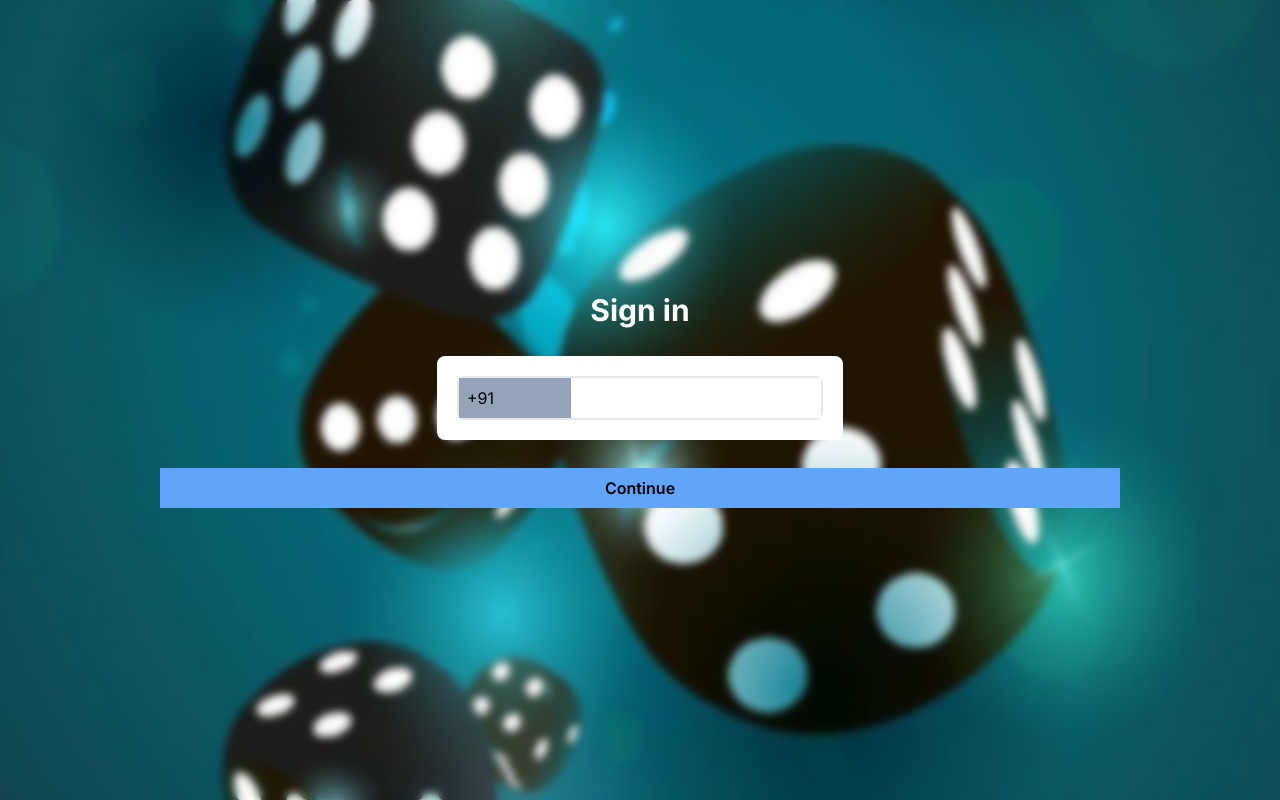
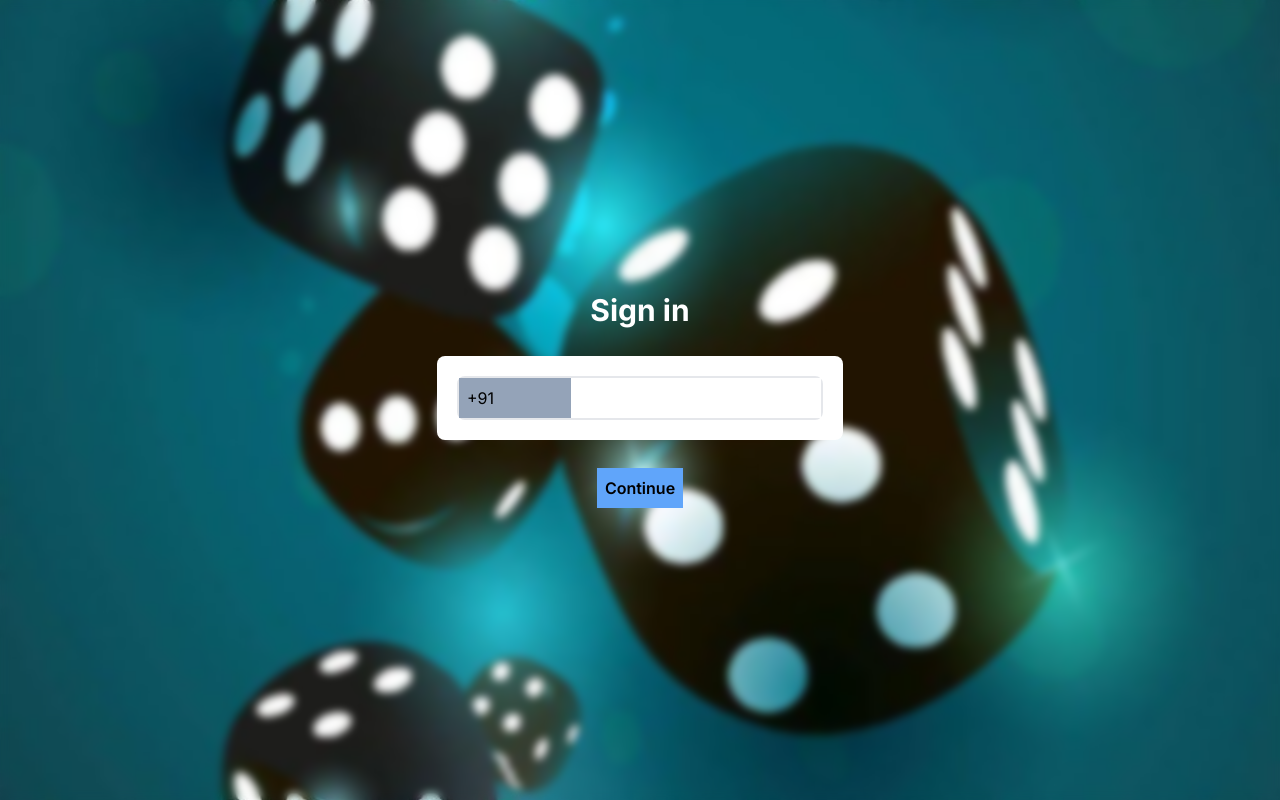
Before and after one commit to JasmikDobariya/LUDO, a Next.js app: page /loginPage in a window 1280 px wide. Built offline with nearby package versions, Linux system fonts and the light colour scheme.

Commit message:
reloding

```diff
--- a/app/loginPage/page.tsx
+++ b/app/loginPage/page.tsx
@@ -16,14 +16,14 @@ export default function LoginPage() {
                             <div className='bg-slate-400 sm:w-28 flex items-center p-2 text-center '>
                                 <span>+91</span>
                             </div>
-                            <div className=' '>
+                            <div className=''>
                                 <input type="text" className='p-2' />
                             </div>
                         </div>
                     </div>
-                    <Link href='/landingPage' className='w-[75%]'>
-                        <div className='bg-blue-400  text-center font-semibold p-2 cursor-pointer hover:bg-blue-800 hover:text-white'>
-                            <button>Continue</button>
+                    <Link href='/landingPage' className=' '>
+                        <div className='bg-blue-400 w-full  text-center  font-semibold p-2 cursor-pointer hover:bg-blue-800 hover:text-white'>
+                            <span className=''>Continue</span>
                         </div>
                     </Link>
                 </div>
```
Also changed, not shown: 1 other file (tests, documents, lock files or other folders).
